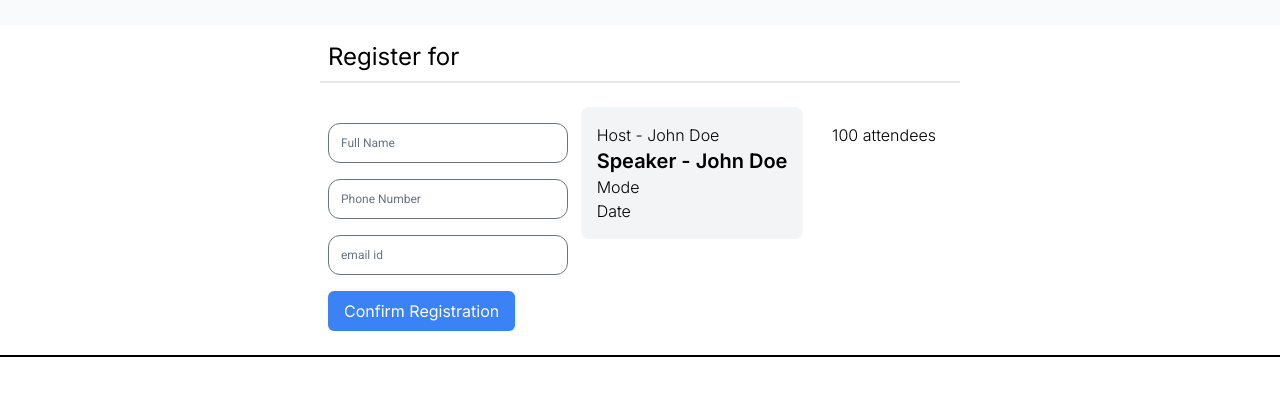
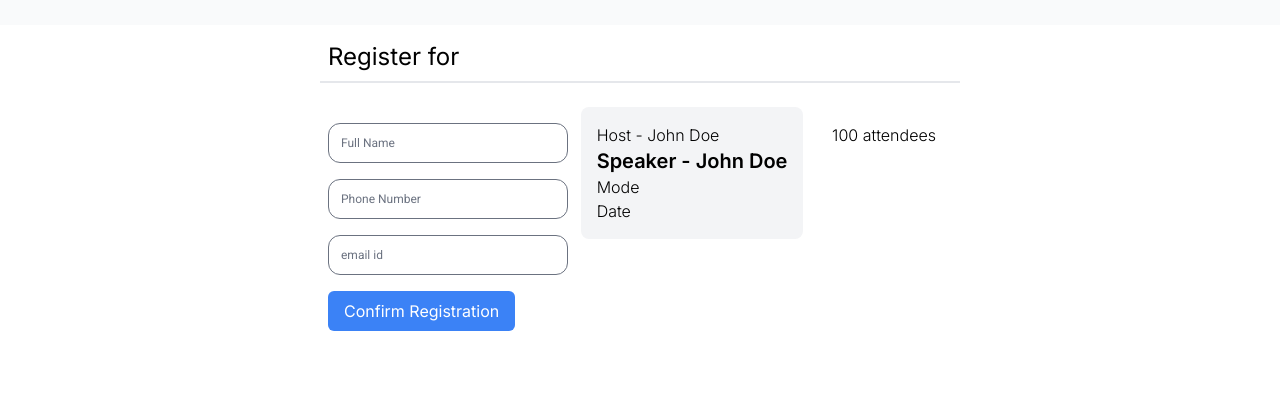
Before and after one commit to pracheejaviya1/everecon-frontend, a Gatsby site: page /View/Register in a window 1280 px wide. Shown: the part 87-482 px from the top of the page. Built offline with nearby package versions, Linux system fonts and the light colour scheme; Gatsby itself is replaced by a stand-in of ours; a web font is replaced by a local one.

Commit message:
Removed register border

```diff
--- a/src/pages/View/Register.tsx
+++ b/src/pages/View/Register.tsx
@@ -1,6 +1,6 @@
 import * as React from 'react';
+import SpeakerBlock from '../../components/eventComponents/Speaker';
 import Header from '../../components/header';
-import SpeakerBlock from '../../components/eventComponents/Speaker';
 
 type Props = {
   title: string;
@@ -9,7 +9,7 @@ type Props = {
 
 export default function EventRegister(props: Props) {
   return (
-    <div className='border-b-2 border-black'>
+    <div>
       <Header />
       <h1 className='mx-auto font-base text-2xl my-2 border-b-2 p-2 w-1/2 font-inter'>
         Register for {props.title}
```
Also changed, not shown: src/pages/View/ViewCommunity.tsx (+1 -6 lines).
